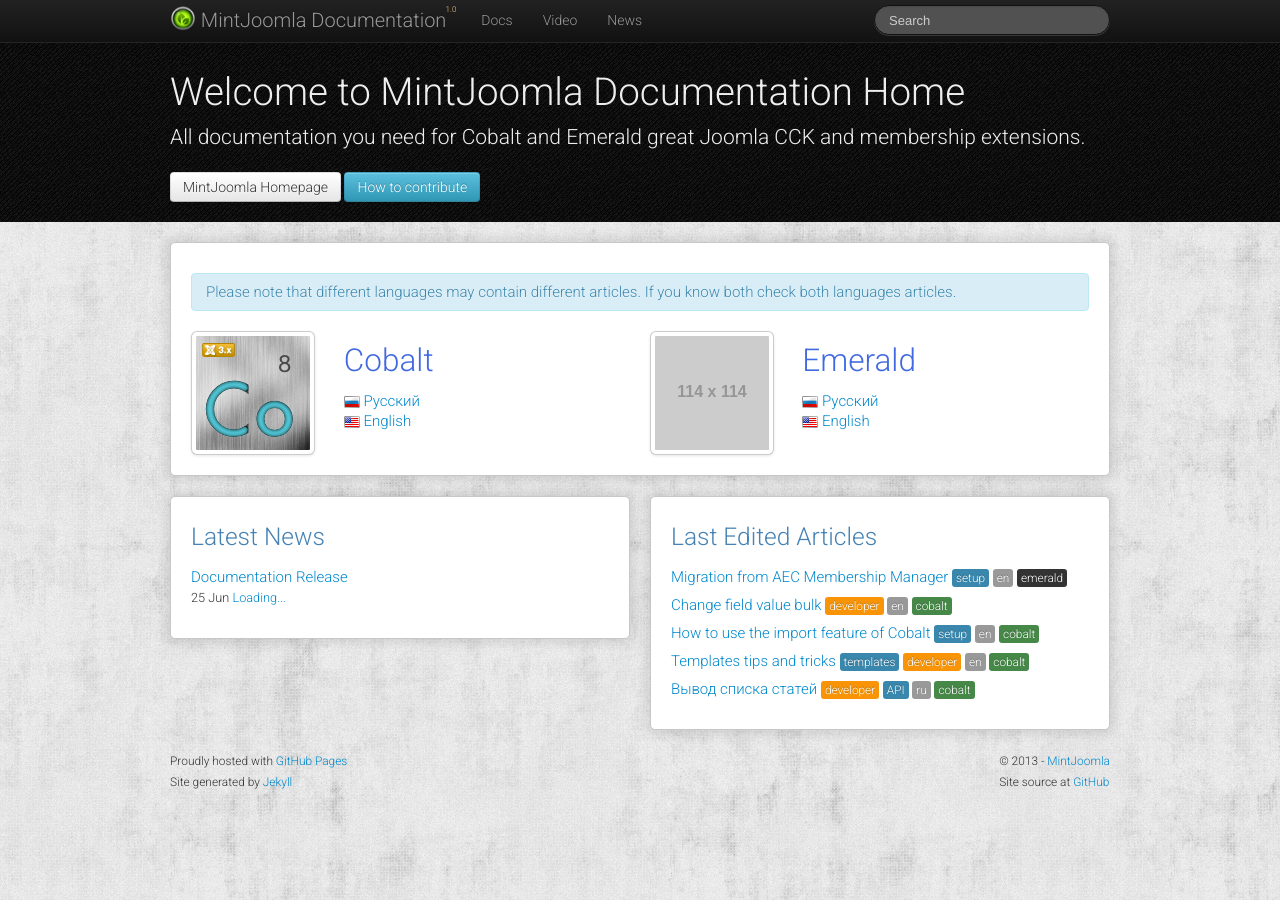
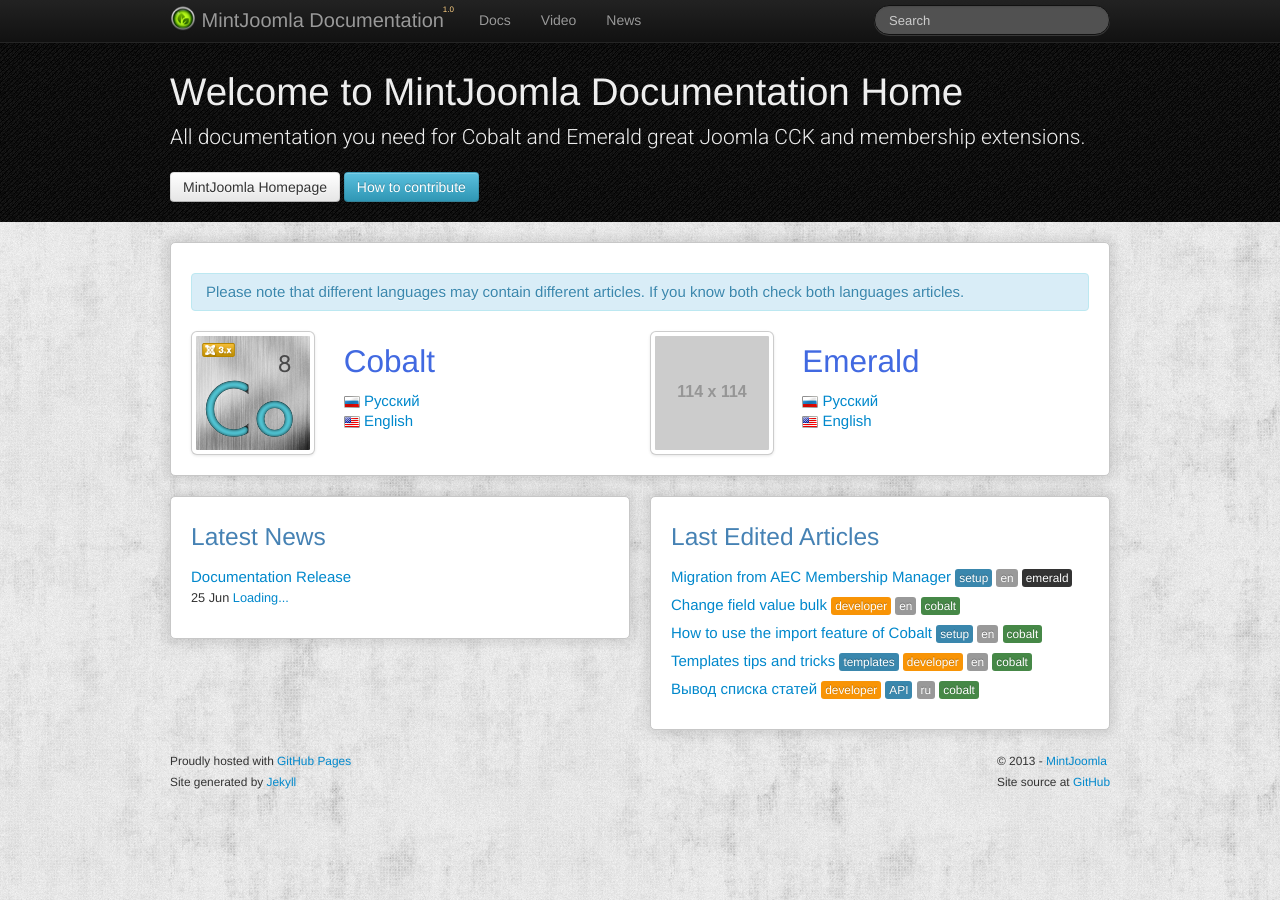
Before and after one commit to MintJoomla/MintJoomla.github.io, a Jekyll site: the page built from index.html, in a window 1280 px wide. Built offline with Jekyll 4.4.1, drawn with Linux system fonts in a browser that asks for light colours; comment, search, counter and statistics services are not loaded.

Commit message:
Change font

```diff
--- a/assets/css/style.css
+++ b/assets/css/style.css
@@ -1,4 +1,4 @@
-* {
+p {
     font-family: 'Roboto', sans-serif;
 }
 
```
